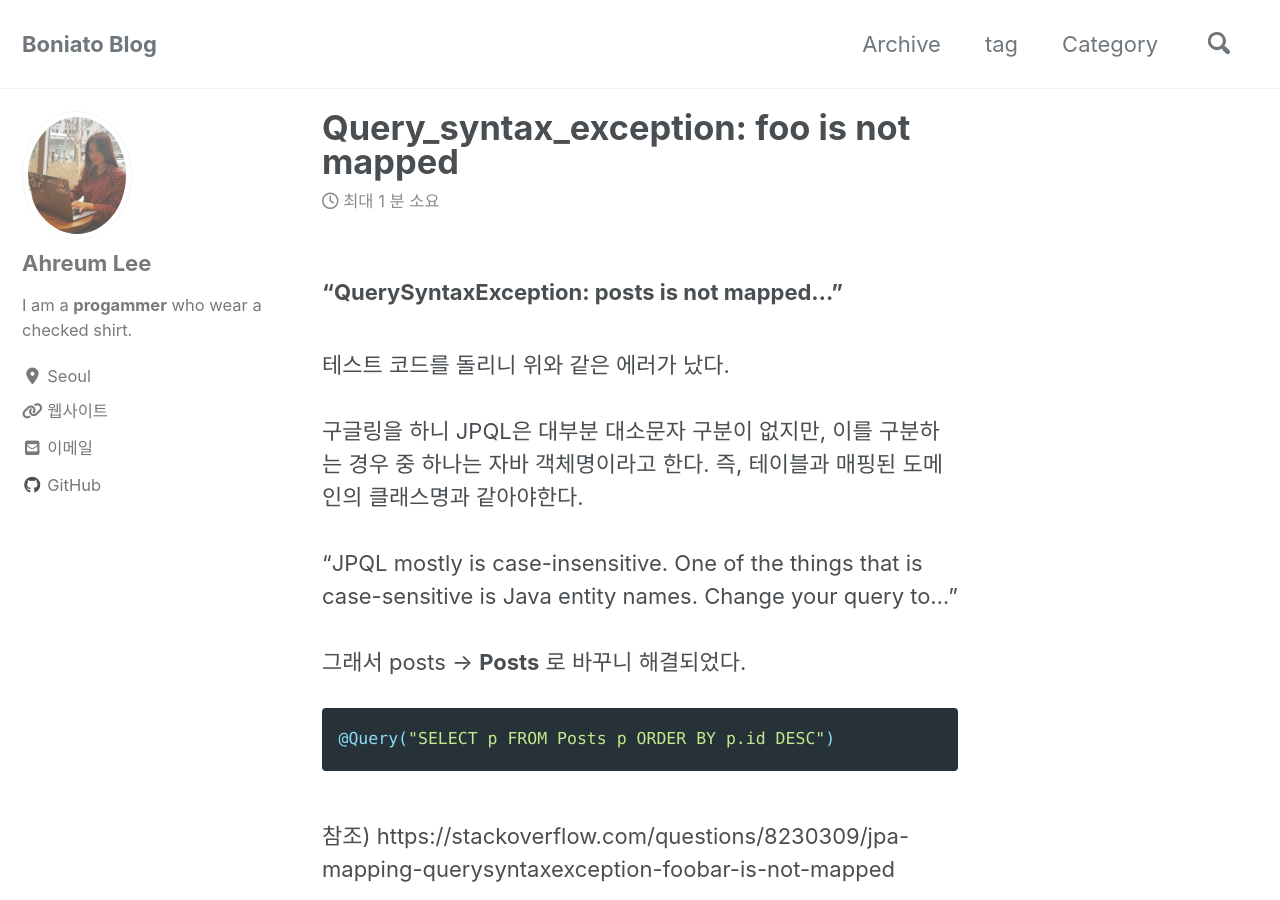
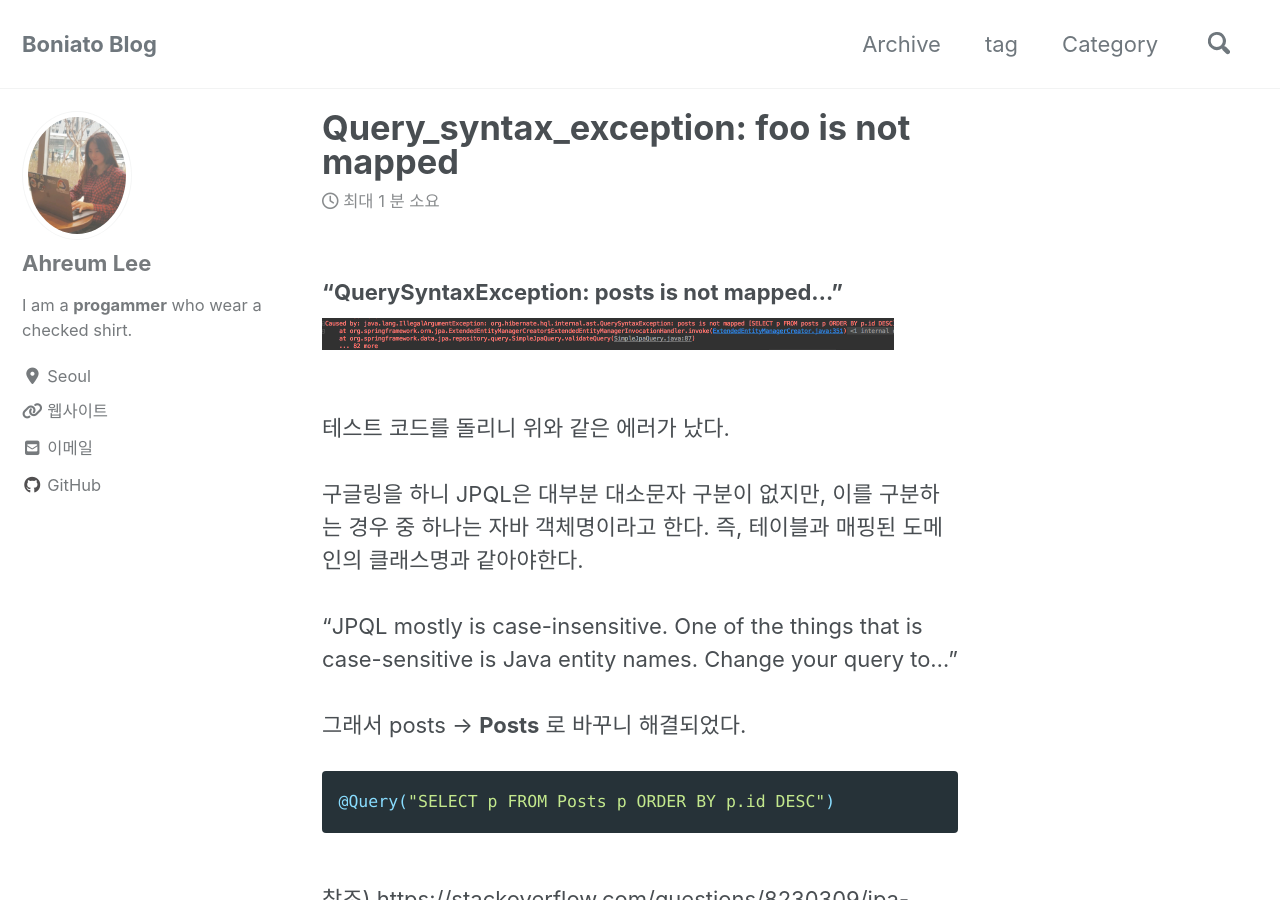
Before and after one commit to boniato/boniato.github.io, a Jekyll site: the page built from _posts/error/2020-03-29-Query_Syntax_Exception: Foo is not mapped.md, in a window 1280 px wide and 900 px high. Built offline with Jekyll 4.4.1, drawn with Linux system fonts in a browser that asks for light colours; cached includes are drawn as plain includes; nearby versions of some CDN libraries; comment, search, counter and statistics services are not loaded.

Commit message:
Update 2020-03-29-Query_Syntax_Exception: Foo is not mapped.md

```diff
--- a/_posts/error/2020-03-29-Query_Syntax_Exception: Foo is not mapped.md
+++ b/_posts/error/2020-03-29-Query_Syntax_Exception: Foo is not mapped.md
@@ -1,4 +1,6 @@
 ### "QuerySyntaxException: posts is not mapped…" ###
+<img src="/assets/images/posts/error/2020-03-29-Query_Syntax_Exception.png" width="90%" height="90%" title="등록" alt="등록">
+
 <br>
 테스트 코드를 돌리니 위와 같은 에러가 났다.
 <br><br>
```
